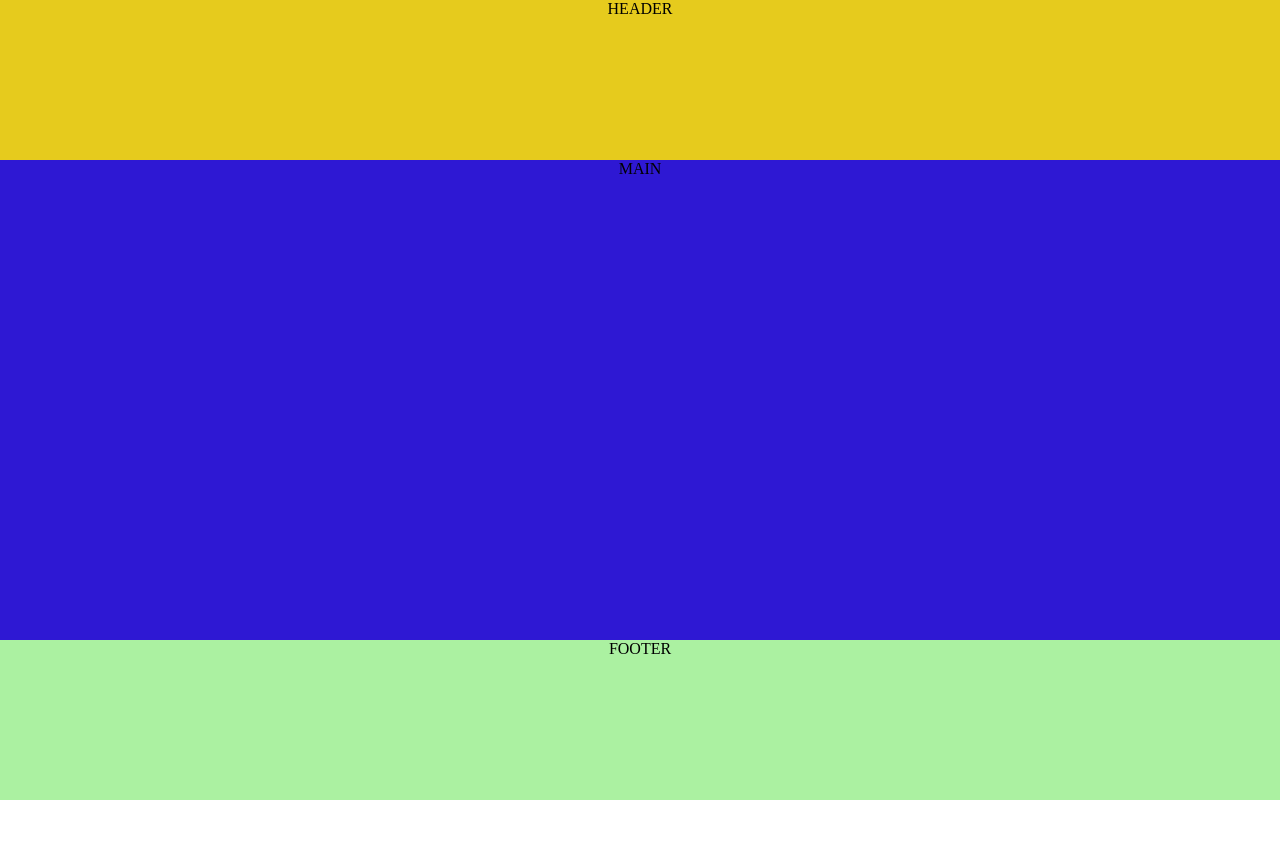
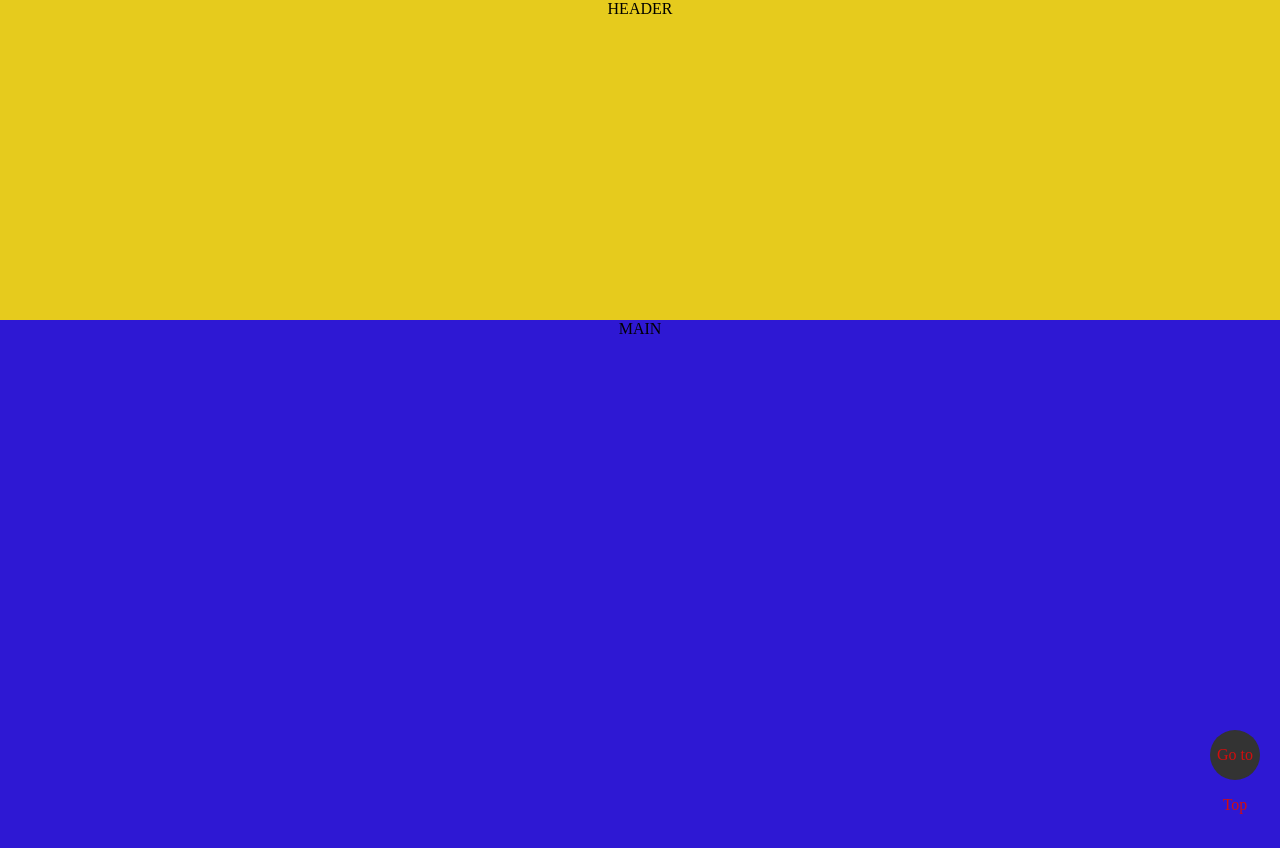
Before and after one commit to NgocBich204/bai3_git, a plain HTML site: page index.html in a window 1280 px wide. Shown: the top 848 px of the page. Before the commit the page ends 800 px from the top, so only its background shows below. Drawn offline with Linux system fonts and the light colour scheme.

Commit message:
Feature:a clicked button returns to the top of the page.

```diff
--- a/assets/js/main.js
+++ b/assets/js/main.js
@@ -0,0 +1,18 @@
+window.addEventListener("scroll", function() {
+    var backToTopButton = document.querySelector(".back-to-top");
+    if (window.pageYOffset > 300) {
+      backToTopButton.classList.add("show");
+    } else {
+      backToTopButton.classList.remove("show");
+    }
+  });
+
+  function scrollToTop() {
+    window.scrollTo({
+      top: 0,
+      behavior: "smooth"
+    });
+  }
+
+  var backToTopButton = document.querySelector(".back-to-top");
+  backToTopButton.addEventListener("click", scrollToTop);
--- a/assets/sass/main.scss
+++ b/assets/sass/main.scss
@@ -5,7 +5,7 @@
 }
 
 .container {
-    height: 100vh;
+    height: 200vh;
     text-align: center;
     header {
         background-color: rgb(230, 203, 29);
@@ -23,3 +23,21 @@
         width: inherit;
     }
 }
+.back-to-top {
+    display: block;
+    position: fixed;
+    bottom: 20px;
+    right: 20px;
+    width: 50px;
+    height: 50px;
+    background-color: #333;
+    color: #d30e0e;
+    text-align: center;
+    line-height: 50px;
+    border-radius: 50%;
+    text-decoration: none;
+  }
+
+  .back-to-top.show {
+    display: block;
+  }
--- a/index.html
+++ b/index.html
@@ -5,12 +5,16 @@
     <meta name="viewport" content="width=device-width, initial-scale=1.0">
     <title>git_3</title>
     <link rel="stylesheet" href="./assets/css/main.min.css">
+    <script src="./assets/js/main.js"></script>
 </head>
 <body>
     <div class="container">
         <header> HEADER</header>
         <main>MAIN</main>
-        <footer>FOOTER</footer>
+        <footer>
+            FOOTER
+            <a href="#" class="back-to-top">Go to Top</a>
+        </footer>
     </div>
 </body>
 </html>
```
Also changed, not shown: assets/css/main.css, assets/css/main.min.css.
